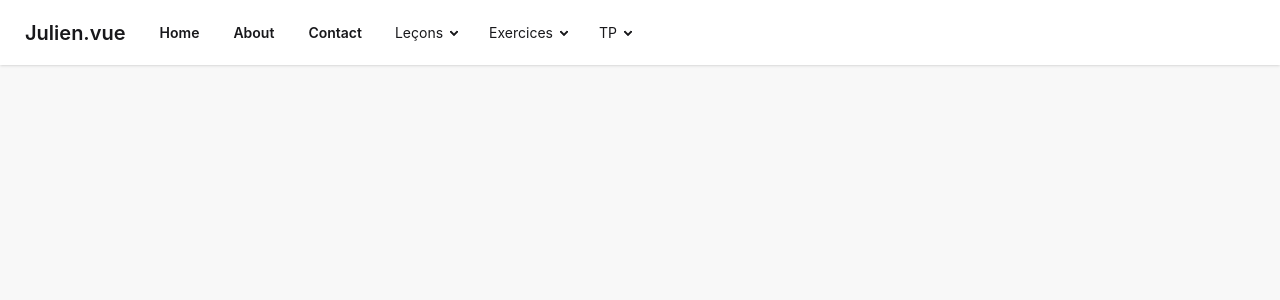
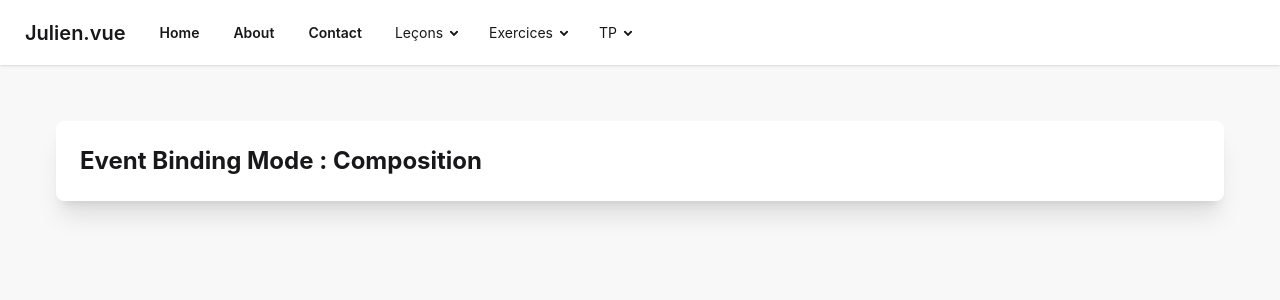
Before and after one commit to juliencongras/julien.vue, a Vue app: page /exercices/event_binding in a window 1280 px wide. Shown: the top 300 px of the page. Built offline with nearby package versions, Linux system fonts and the light colour scheme.

Commit message:
Event binding page

```diff
--- a/src/components/AppHeader.vue
+++ b/src/components/AppHeader.vue
@@ -27,6 +27,7 @@
               <ul class="bg-base-100 rounded-t-none p-2">
                 <li><router-link to="/exercices/text_interpolation" class="btn btn-ghost">Text interpolation</router-link></li>
                 <li><router-link to="/exercices/attribute_binding" class="btn btn-ghost">Attribute binding</router-link></li>
+                <li><router-link to="/exercices/event_binding" class="btn btn-ghost">Event binding</router-link></li>
               </ul>
             </details>
           </li>
--- a/src/router/index.js
+++ b/src/router/index.js
@@ -55,6 +55,11 @@ const router = createRouter({
             path: '/exercices/attribute_binding',
             component: () => import('../views/exercices/exercice-attribute-binding.vue')
         },
+        {
+            path: '/exercices/event_binding',
+            component: () => import('../views/exercices/exercice-event-binding.vue')
+        },
+
 
         {
             path: '/tp/data_binding',
--- /dev/null
+++ b/src/views/exercices/exercice-event-binding.vue
@@ -0,0 +1,14 @@
+<template>
+  <div class="container mx-auto p-6">
+    <div class="card bg-base-100 shadow-xl rounded-box">
+      <div class="card-body">
+        <h5 class="text-2xl font-bold">Event Binding Mode : Composition</h5>
+      </div>
+    </div>
+  </div>
+</template>
+
+<script setup>
+  import { ref } from 'vue';
+
+</script>
```
